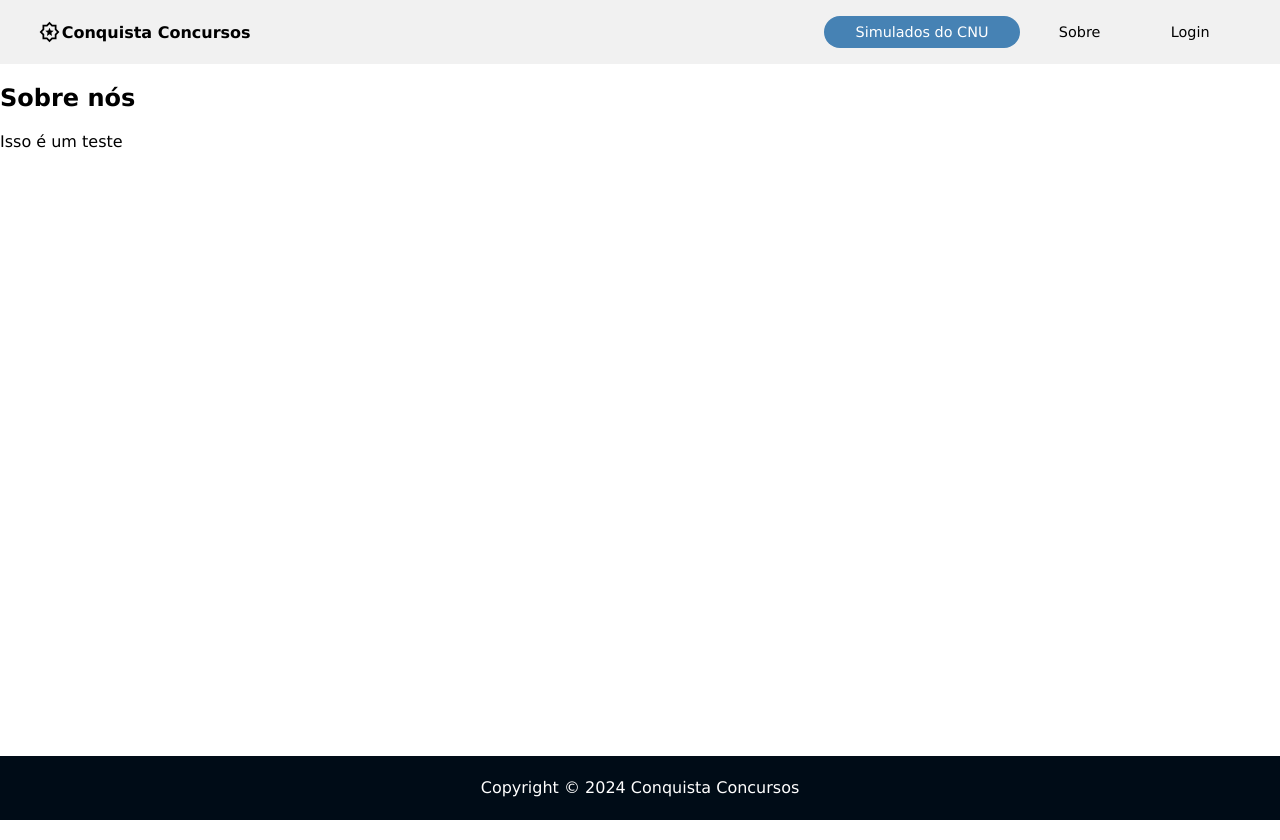
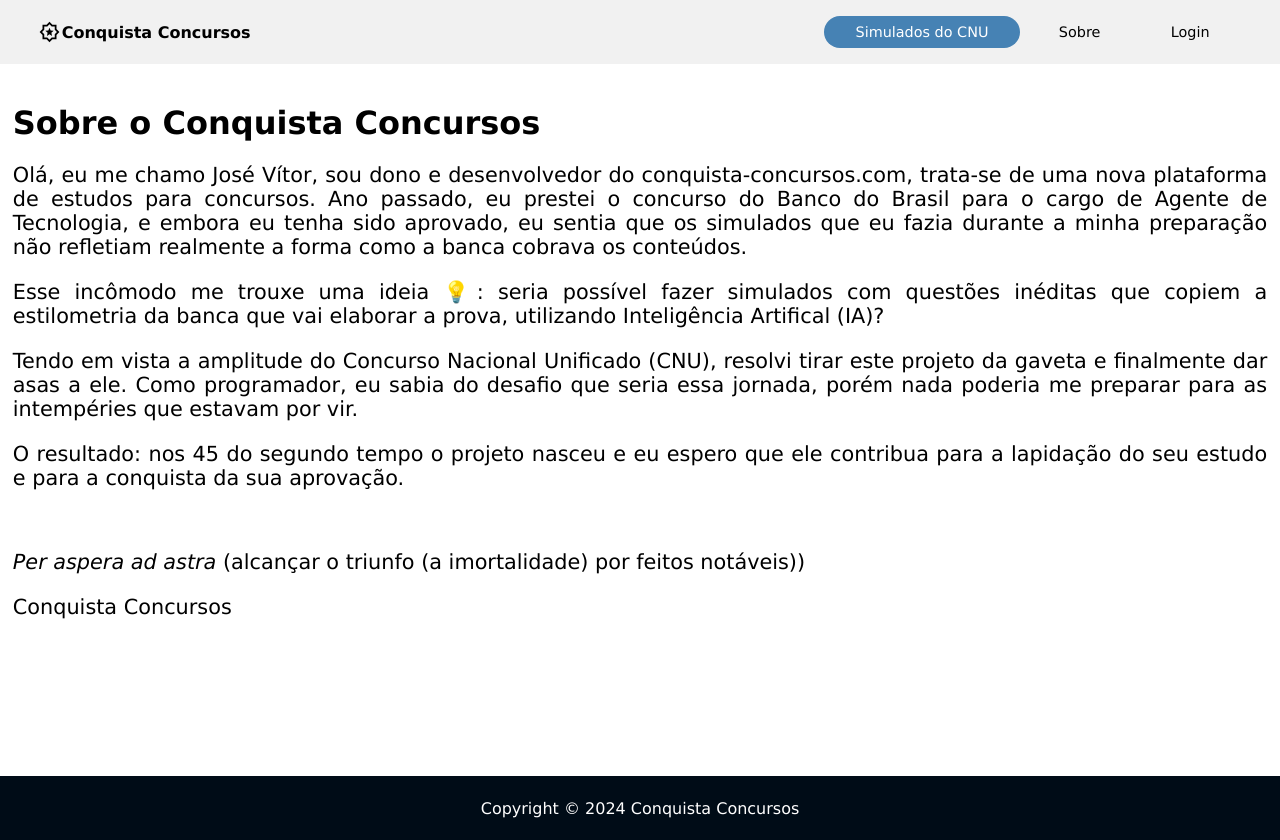
Before and after one commit to Voz-bonita/Conquista-Concursos, a SvelteKit app: page /sobre in a window 1280 px wide. Built offline with nearby package versions, Linux system fonts and the light colour scheme; no server answers.

Commit message:
About page and style

```diff
--- a/src/globals.css
+++ b/src/globals.css
@@ -83,3 +83,8 @@
 	background-color: #04aa6d;
 	color: white;
 }
+
+.text-only-wrapper {
+	margin: 5vh 1vw 5vh 1vw;
+	text-align: justify;
+}
--- a/src/routes/sobre/+page.svelte
+++ b/src/routes/sobre/+page.svelte
@@ -1,4 +1,26 @@
-<div class="temp">
-	<h2>Sobre nós</h2>
-	<p>Isso é um teste</p>
+<div class="text-only-wrapper">
+	<h1>Sobre o Conquista Concursos</h1>
+	<p>
+		Olá, eu me chamo José Vítor, sou dono e desenvolvedor do conquista-concursos.com, trata-se de uma nova plataforma de estudos para concursos. Ano passado, eu prestei o concurso do Banco do Brasil para o cargo de Agente de Tecnologia, e embora eu tenha sido aprovado, eu sentia que os simulados que eu fazia durante a minha preparação não refletiam realmente a forma como a banca cobrava os conteúdos.
+	</p>
+	<p>
+		Esse incômodo me trouxe uma ideia 💡:  seria possível fazer simulados com questões inéditas que copiem a estilometria da banca que vai elaborar a prova, utilizando Inteligência Artifical (IA)?
+	</p>
+	<p>
+		Tendo em vista a amplitude do Concurso Nacional Unificado (CNU), resolvi tirar este projeto da gaveta e finalmente dar asas a ele. Como programador, eu sabia do desafio que seria essa jornada, porém nada poderia me preparar para as intempéries que estavam por vir.
+	</p>
+	<p>
+		O resultado: nos 45 do segundo tempo o projeto nasceu e eu espero que ele contribua para a lapidação do seu estudo e para a conquista da sua aprovação.
+	</p>
+	<br/>
+	<p>
+		<i>Per aspera ad astra</i> (alcançar o triunfo (a imortalidade) por feitos notáveis))
+	</p>
+	<p>Conquista Concursos</p>
 </div>
+
+<style>
+	p {
+		font-size: 1.3rem;
+	}
+</style>
```
